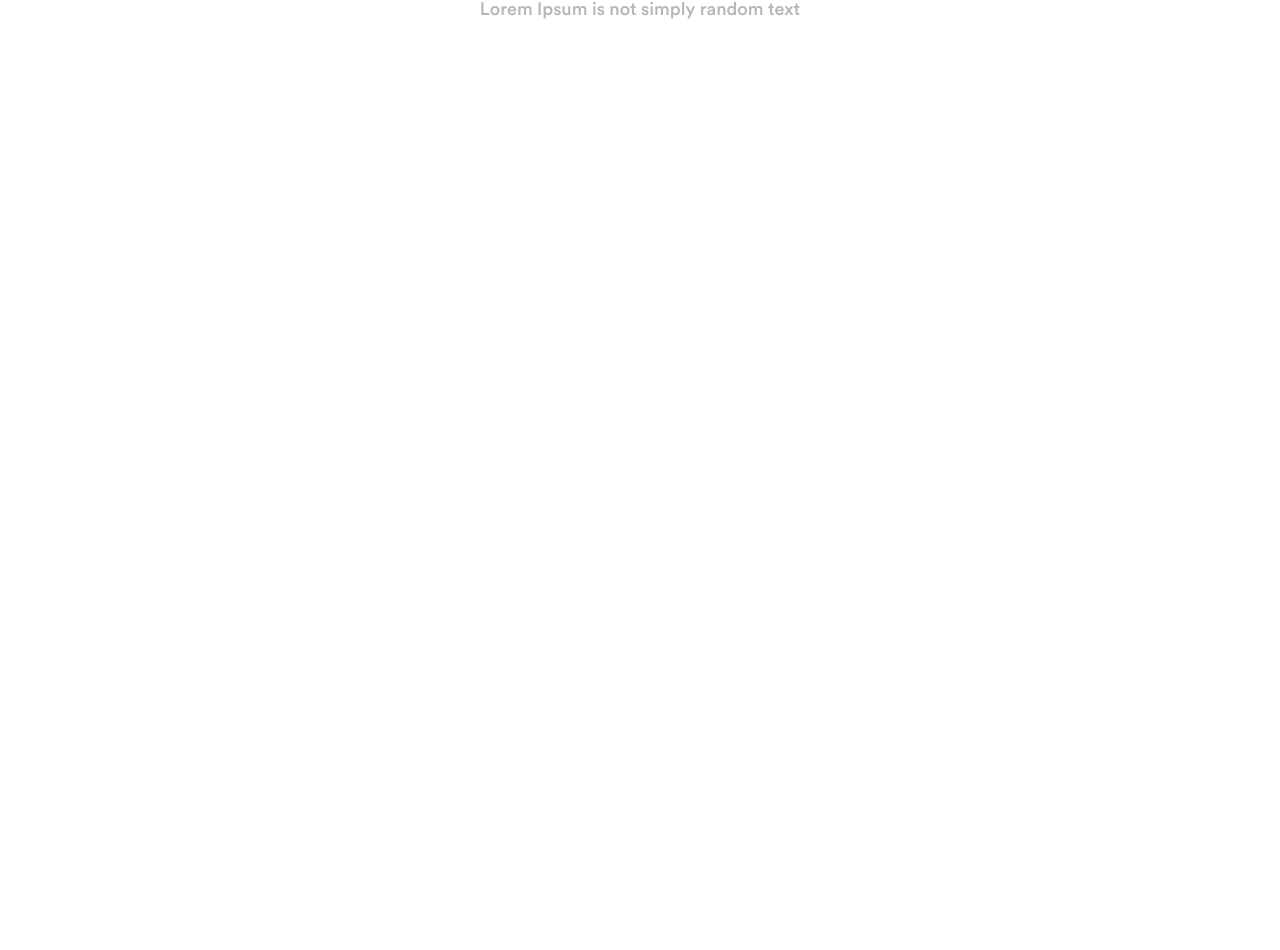
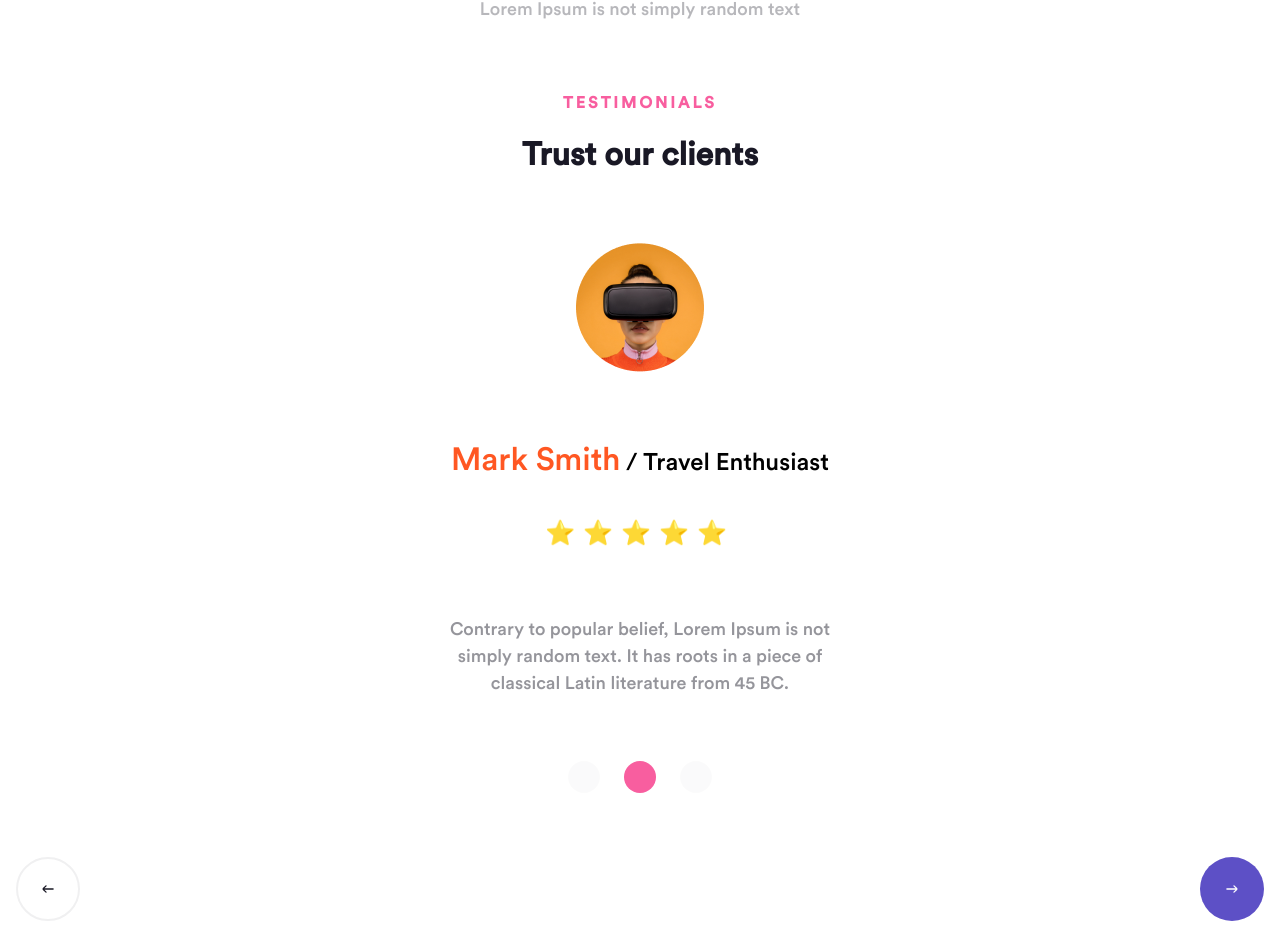
Before and after one commit to medagui1/travlog, a React (Vite) app: page / in a window 1280 px wide. Shown: the part 7250-8200 px from the top of the page. Before the commit the page ends 7341 px from the top, so only its background shows below. Built offline with nearby package versions, Linux system fonts and the light colour scheme.

Commit message:
adding testimonials section

```diff
--- a/src/App.jsx
+++ b/src/App.jsx
@@ -9,6 +9,7 @@ import Services from "./sections/Services";
 import Destinations from "./sections/Destinations";
 import TravelPoints from "./sections/TravelPoints";
 import KeyFeatures from "./sections/KeyFeatures";
+import Testimonials from "./sections/Testimonials";
 
 function App() {
   return (
@@ -21,6 +22,7 @@ function App() {
         <Destinations />
         <TravelPoints />
         <KeyFeatures />
+       <Testimonials />
       </main>
     </>
   );
--- /dev/null
+++ b/src/components/TestimonialCard.jsx
@@ -0,0 +1,16 @@
+import React from "react";
+
+const TestimonialCard = ({ item }) => {
+  return (
+    <div className="text-center py-wide max-w-[400px]">
+      <img src={item.img} alt="" className="m-auto mb-widest" />
+      <p className="text-[24px] mb-wide">
+        <span className="text-[32px] text-[#FF5722] ">{item.name}</span> / {item.job}
+      </p>
+      <p className=" text-[24px] tracking-[8px] mb-widest">⭐⭐⭐⭐⭐</p>
+      <p className=" text-[18px] text-[#19182575] "> {item.testimonial} </p>
+    </div>
+  );
+};
+
+export default TestimonialCard;
--- /dev/null
+++ b/src/data/testimonials.js
@@ -0,0 +1,10 @@
+export const testimonials = [
+  {
+    img: "images/client.png",
+    name: "Mark Smith",
+    job: "Travel Enthusiast",
+    rating: "",
+    testimonial:
+      "Contrary to popular belief, Lorem Ipsum is not simply random text. It has roots in a piece of classical Latin literature from 45 BC.",
+  },
+];
--- /dev/null
+++ b/src/sections/Testimonials.jsx
@@ -0,0 +1,34 @@
+import React from "react";
+import TestimonialCard from "../components/TestimonialCard";
+import { testimonials } from "../data/testimonials";
+import ArrowButton from "../components/ArrowButton";
+
+const Testimonials = () => {
+  // TODO
+  // add two more testimonial and implement the animation logic
+
+  return (
+    <section className="py-wide-text-center flex flex-col items-center">
+      <h2 className="uppercase text-primary font-[600] text-h2 tracking-[3px] mb-thin">
+        Testimonials
+      </h2>
+      <p className="text-[32px] mb-wide font-[600] text-p ">
+        Trust our clients
+      </p>
+      {testimonials.slice(0, 1).map((item, index) => (
+        <TestimonialCard item={item} key={index} />
+      ))}
+      <div className="my-wide flex gap-normal">
+        <div className="bg-[#19182505] h-8 w-8 rounded-full pointer-events-none"></div>
+        <div className="bg-primary h-8 w-8 rounded-full pointer-events-none"></div>
+        <div className="bg-[#19182505] h-8 w-8 rounded-full pointer-events-none"></div>
+      </div>
+      <div className="flex justify-between items-center py-wide w-full">
+        <ArrowButton active={false} />
+        <ArrowButton active={true} />
+      </div>
+    </section>
+  );
+};
+
+export default Testimonials;
```
Also changed, not shown: public/images/client.png (added).
